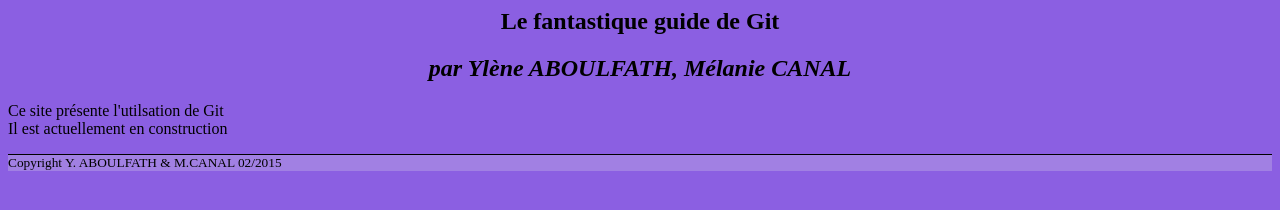
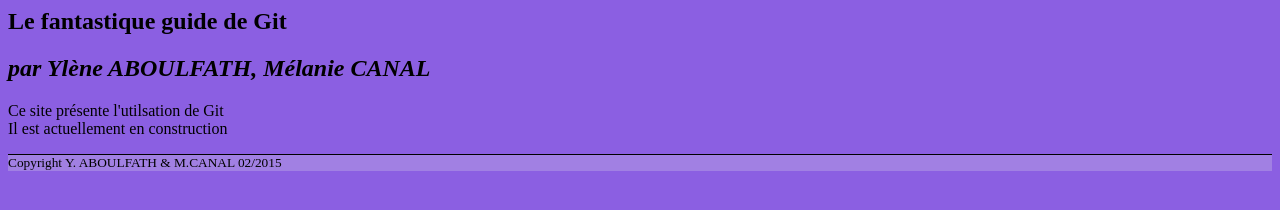
Before and after one commit to Melanie13340/TD4, a plain HTML site: page index.html in a window 1280 px wide. Drawn offline with Linux system fonts and the light colour scheme.

Commit message:
commit style

```diff
--- a/style.css
+++ b/style.css
@@ -1,6 +1,6 @@
 nav {background-color: #A180E3;}
 body{background-color:#8B5FE2}
-h2 {text-align:center;}
+h2 {text-align:left;}
 
 footer {border-top: solid thin black;
       background-color:#A180E3;
```
